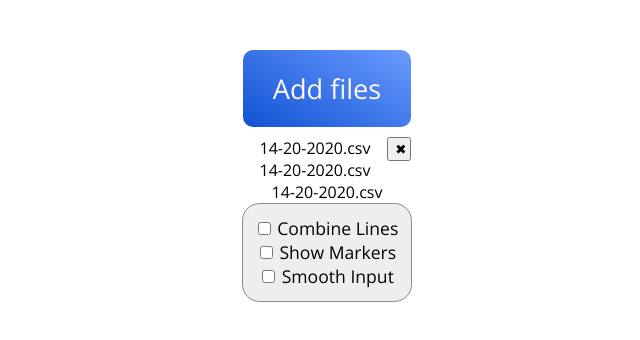
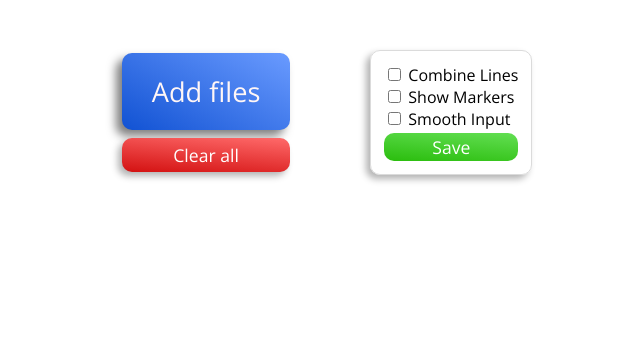
Before and after one commit to histefanhere/datagrapher, a plain HTML site: page index.html in a window 1280 px wide. Shown: the whole page, without its empty margins (313-953 px from the left). Drawn offline with nearby package versions, Linux system fonts and the light colour scheme; files that its build step writes are made by us from their sources.

Commit message:
finished, finally

```diff
--- a/index.html
+++ b/index.html
@@ -19,14 +19,8 @@
             <div id="control-panel">
                 <input type="file" id="csv" name="csv" accept=".csv, .edf" style="display: none;" multiple />
                 <input type="button" id="add-files-button" value="Add files" onclick="document.getElementById('csv').click();" />
-                <!-- <button id="add-files-button" value="Add files" onclick="document.getElementById('csv').click();">Add files</button> -->
 
-                <div id="file-list">
-                    <div><div class="file-name">14-20-2020.csv</div><button type='button' class="file-remove-button">&#10006</button></div>
-                    <div>14-20-2020.csv</div>
-                    <div>14-20-2020.csv</div>
-                </div>
-            </div>
+                <button id="clear-files-button" onClick="clearFiles()">Clear all</button>
             </div>
 
             <form id="csvform">
@@ -43,13 +37,15 @@
                 <div>
                     <input type="checkbox" id="smoothedInput" name="smoothedInput" autocomplete="off">
                     <label for="smoothedInput">Smooth Input</label>
-            </div>
+
                     <div id="smoothedSliderDiv" class="hidden">
                         <input type="range" id="smoothedSliderInput" name="smoothedSliderInput" min="0" max="60" step="1" value="10" autocomplete="off">
                     </div>
+                </div>
 
-            <!-- <input type="button" onclick="submitFile()" value="Show"> -->
+                <input type="button" onclick="saveSettings()" value="Save">
             </form>
+        </div>
 
         <!-- The plot divs will dynamically generate in this div -->
         <div id="plots"></div>
--- a/javascript.js
+++ b/javascript.js
@@ -48,6 +48,8 @@ let plots = {
         return plot;
     }
 };
+
+let papaParseData = [];
 
 
 window.addEventListener('load', (_event) => {
@@ -143,14 +145,34 @@ function processChunk(chunk) {
 
 
 /*
+Called when the user clicks the "clear all files" button
+*/
+function clearFiles() {
+    if (confirm("Are you sure you want to clear all files?")) {
+        document.getElementById('plots').innerHTML = '';
+        plots.plots = [];
+        papaParseData = [];
+    }
+}
+
+
+/*
+Called when the user clicks the "save" button
+*/
+function saveSettings() {
+    parseFiles([]);
+}
+
+
+/*
 Called when parsing of the CSV file is complete.
 We want to do some more post-processing on the data before finally displaying it in plots.
 */
 function parseFiles(rawData) {
+    for (rawFileData of rawData) {
+        papaParseData.push(rawFileData);
+    }
 
-    // !!!!!!!!!!!!!!!!!!!!!!!!!!!!!!!!!!!!!!!!!!!!!!!!!!!!!!!!!!!!
-    // Will probably be moved once multifiles has been fully implemented
-    // Clear all existing plots
     document.getElementById('plots').innerHTML = '';
     plots.plots = [];
 
@@ -160,7 +182,7 @@ function parseFiles(rawData) {
         doMarkers: document.getElementById("markersInput").checked
     };
 
-    for (const rawFileData of rawData) {
+    for (const rawFileData of papaParseData) {
 
         let result = rawFileData.result;
         let file = rawFileData.file;
@@ -182,7 +204,13 @@ function parseFiles(rawData) {
             // Get all the time parameters from the generated `date` object and push the resulting string into our x values array
             let date = new Date(unix_timestamp * 1000);
             let hours = ("0" + date.getUTCHours()).slice(-2);
-            let minutes = ("0" + date.getUTCMinutes()).slice(-2);
+            let minutes = 0;
+            if (settings.doOverlayedLines) {
+                minutes = ("0" + Math.round(date.getUTCMinutes() / 6 * 10)).slice(-2);
+            }
+            else {
+                minutes = ("0" + date.getUTCMinutes()).slice(-2);
+            }
             let seconds = ("0" + date.getUTCSeconds()).slice(-2);
             let days = ("0" + date.getUTCDate()).slice(-2);
             let month = ("0" + (date.getUTCMonth() + 1)).slice(-2);
@@ -264,8 +292,6 @@ function parseFiles(rawData) {
         }
     }
 
-    console.log(plots.plots);
-
     // Dictates whether markers will be drawn or not
     // Runs MUCH faster if disabled
     let drawMode = "lines";
@@ -293,14 +319,15 @@ function parseFiles(rawData) {
             }
 
             data.push({
-                name: getSensor(line.sensorId).name,
+                name: `${getSensor(line.sensorId).name} (${line.filename})`,
                 x: line.x,
                 y: line.y,
                 type: 'scatter',
                 mode: drawMode,
                 line: {
-                    // shape: 'spline',
-                    shape: 'linear',
+                    shape: 'spline',
+                    smoothing: 0.6, // 0-1.3, default=1
+                    // shape: 'linear',
                     color: mapStringToColour(colourString)
                 },
             });
--- a/stylesheet.scss
+++ b/stylesheet.scss
@@ -19,85 +19,96 @@
 
 body {
     margin: 0;
-    text-align: center;
+    // text-align: center;
 }
-
-$form-colour: #eee;
 
 #upper-control {
     margin-top: 50px;
+    margin-bottom: 20px;
+
     text-align: center;
 
+    display: flex;
+    flex-direction: row;
+    flex-wrap: wrap;
+    justify-content: center;
+    align-items: center;
+    column-gap: 80px;
+
     #control-panel {
-        margin: 0 auto;
-        display: inline-block;
+        & > * {
+            border-radius: 10px;
+            border: 0px;
+            cursor: pointer;
+
+            display: block;
+        }
 
         #add-files-button {
             font-size: 1.7em;
             padding: 20px 30px;
 
-            // text-decoration: none;
-            border: 0px;
+            box-shadow: -6px 6px 10px 0px rgba(0,0,0,0.5);
 
-            // background-color: #256EFF;
-            // background-image: linear-gradient(30deg, #165be6, #3e7fff);
             background-image: linear-gradient(30deg, #1152d3, #6a9bff);
             color: #fff6f6;
+        }
+
+        #clear-files-button {
+            width: 100%;
+            margin-top: 8px;
+
+            font-size: 1.1em;
+            padding: 5px 0;
+
+            box-shadow: -4px 4px 7px 0px rgba(0,0,0,0.3);
+
+            background-image: linear-gradient(5deg, #d31111, #ff6a6a);
+            color: #ffffff;
+        }
+    }
+
+
+    form {
+        & > * {
+            display: block;
+        }
+
+        text-align: left;
+
+        padding: 0.8em;
+
+        box-shadow: -4px 4px 7px 0px rgba(0,0,0,0.3);
+        border: 1px solid rgb(219, 219, 219);
+        border-radius: 10px;
+
+        label {
+            font-size: 1em;
+        }
+
+        & > input {
+            width: 100%;
+
+            font-size: 1.1em;
 
             border-radius: 10px;
+            border: 0px;
+            cursor: pointer;
 
-            cursor: pointer;
-        }
+            padding: 2px 10px;
+            margin-top: 3px;
 
-        #file-list {
-            margin-top: 10px;
-
-            div {
-                .file-name {
-                    display: inline-block;
-                }
-
-                .file-remove-button {
-                    // display: inline-block;
-                    float: right;
-                    height: 24px;
-                    width: 24px;
-
-                    // background-color: rgba(0, 0, 0, 0);
-                    // border: 1px solid black;
-                    // border-radius: 3px;/
-                    // cursor: pointer;
-                    // &:hover {
-                        // color: #707070;
-                    // }
-
-                }
-            }
+            background-image: linear-gradient(5deg, #2abd0d, #63df53);
+            color: #ffffff;
         }
     }
 }
 
-form {
-    display: inline-block;
-    margin: 0 auto;
 
-    padding: 0.7em;
+.hidden {
+    display: none;
+}
 
-    border: 1px solid #888;
-    border-radius: 1em;
-
-    background-color: $form-colour;
-
-    font-size: 1.1em;
-
-    input {
-        margin: 5px 2px;
-    }
-
-    .hidden {
-        display: none;
-    }
-}
 
 #plots {
     margin: 0 5%;
```
Also changed, not shown: TODO.md (+8 -7 lines). Lines whose indentation alone changed are shown as unchanged.
